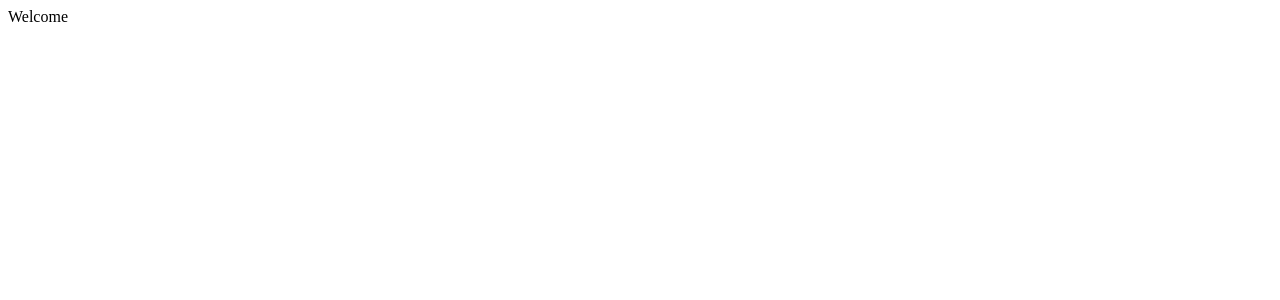
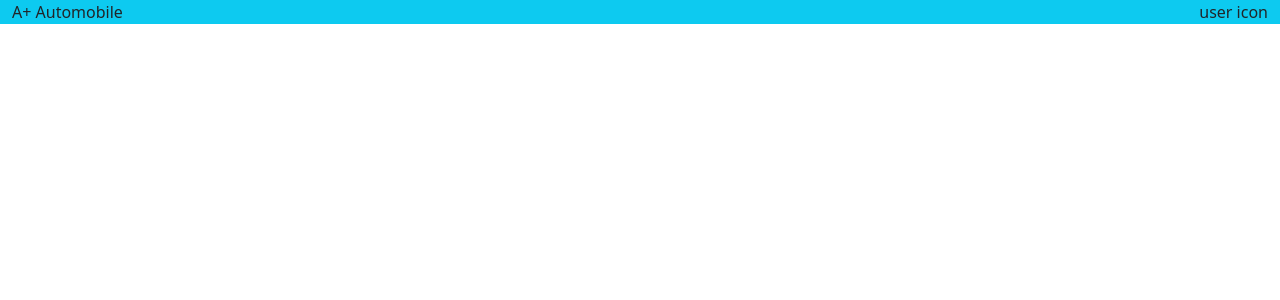
Before and after one commit to wandji20/a-plus-garage, a React (Create React App) app: page / in a window 1280 px wide. Shown: the top 300 px of the page. Built offline with nearby package versions, Linux system fonts and the light colour scheme.

Commit message:
Add components folder structure and nav component

```diff
--- a/package.json
+++ b/package.json
@@ -6,6 +6,8 @@
     "@testing-library/jest-dom": "^5.14.1",
     "@testing-library/react": "^11.2.7",
     "@testing-library/user-event": "^12.8.3",
+    "bootstrap": "^5.0.2",
+    "prop-types": "^15.7.2",
     "react": "^17.0.2",
     "react-dom": "^17.0.2",
     "react-redux": "^7.2.4",
--- a/public/index.html
+++ b/public/index.html
@@ -27,7 +27,7 @@
   </head>
   <body>
     <noscript>You need to enable JavaScript to run this app.</noscript>
-    <div id="root"></div>
+    <div id="root" class='container remove-padding bg-info'></div>
     <!--
       This HTML file is a template.
       If you open it directly in the browser, you will see an empty page.
--- a/src/App.js
+++ /dev/null
@@ -1,11 +0,0 @@
-function App() {
-  return (
-    <div className="App">
-      <header className="App-header">
-        Welcome
-      </header>
-    </div>
-  );
-}
-
-export default App;
--- /dev/null
+++ b/src/components/container/App.js
@@ -0,0 +1,9 @@
+import Nav from '../presentation/Nav';
+
+function App() {
+  return (
+    <Nav />
+  );
+}
+
+export default App;
--- /dev/null
+++ b/src/components/presentation/Nav.js
@@ -0,0 +1,34 @@
+import React from 'react';
+import PropTypes from 'prop-types';
+import { connect } from 'react-redux';
+
+const Nav = (props) => {
+  const { name } = props;
+  console.log(name);
+  return (
+    <header className="container-fluid">
+      <nav className="nav d-flex justify-content-between">
+        <div className="">
+          A+ Automobile
+        </div>
+        <div className="">
+          user icon
+        </div>
+      </nav>
+    </header>
+  );
+};
+
+Nav.propTypes = {
+  name: PropTypes.string,
+};
+
+Nav.defaultProps = {
+  name: '',
+};
+
+const mapStateToProps = (state) => ({
+  name: state.signUpUser.user.name,
+});
+
+export default connect(mapStateToProps)(Nav);
--- a/src/index.css
+++ b/src/index.css
@@ -1,3 +1,6 @@
+#root {
+  max-width: 100%;
+}
 .remove-padding {
   padding-right: 0;
   padding-left: 0;
--- a/src/index.js
+++ b/src/index.js
@@ -1,8 +1,9 @@
 import React from 'react';
 import ReactDOM from 'react-dom';
 import { Provider } from 'react-redux';
+import 'bootstrap/dist/css/bootstrap.css';
 import './index.css';
-import App from './App';
+import App from './components/container/App';
 import store from './redux/store';
 
 ReactDOM.render(
```
Also changed, not shown: 1 other file (tests, documents, lock files or other folders).
